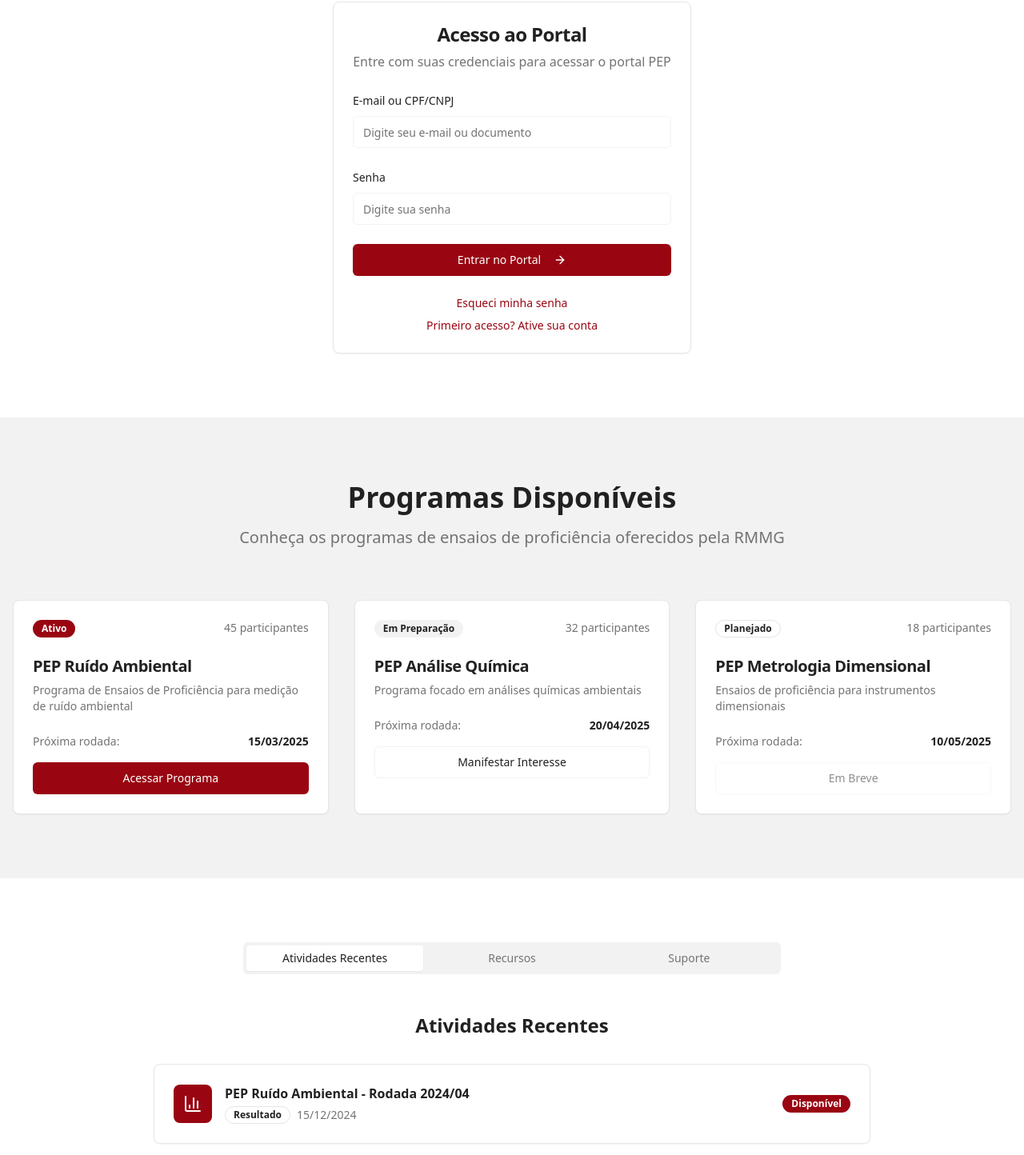
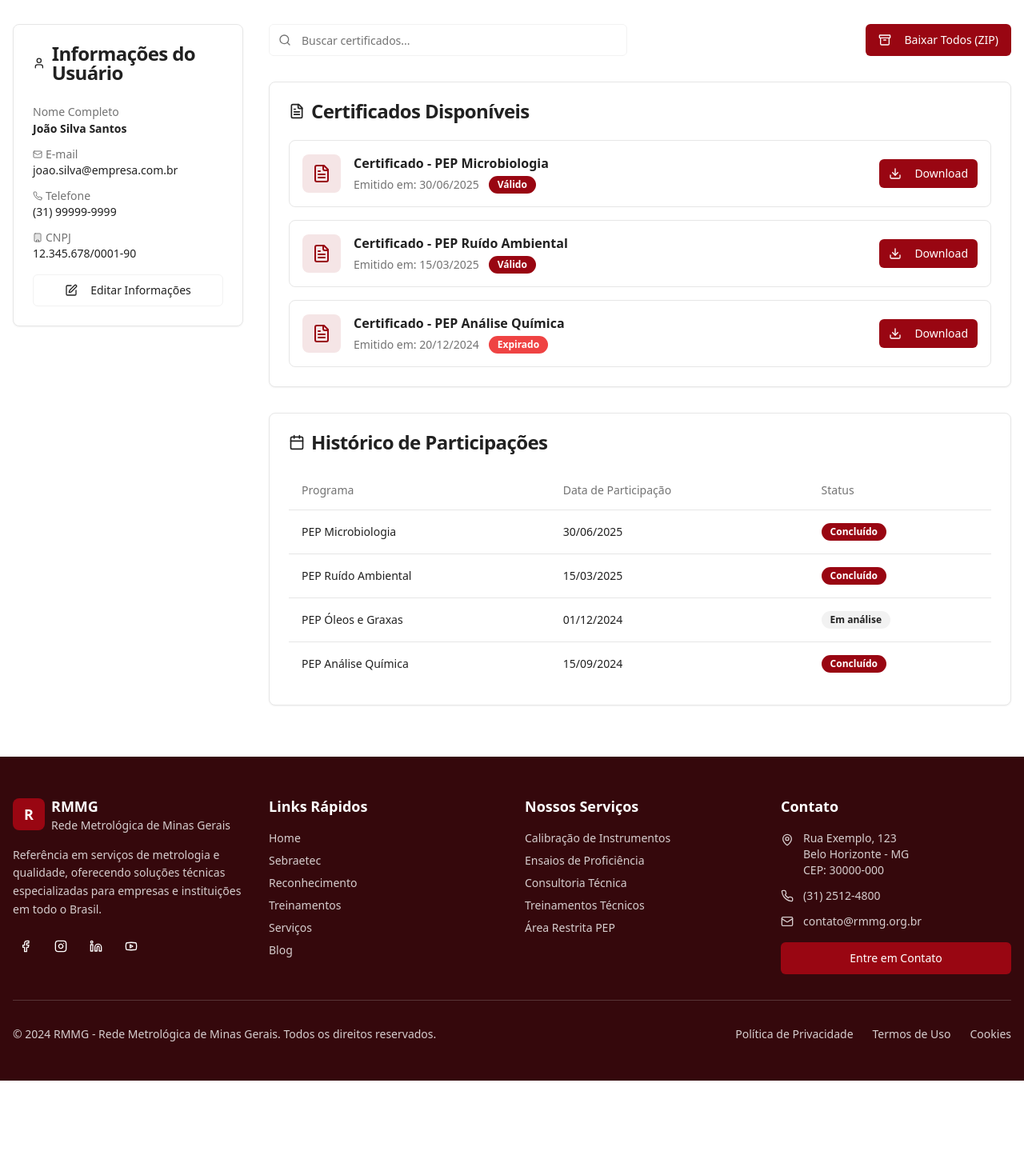
Before and after one commit to Winove33win/rmmg-visual-redesign-project, a React (Vite) app: page /area-restrita in a window 1280 px wide. Shown: the part 623-2067 px from the top of the page at 80% size. After the commit the page ends 1974 px from the top, so only its background shows below. Built offline with nearby package versions, Linux system fonts and the light colour scheme.

Commit message:
Implement certificate and history page
Implement the design for the certificate and participation history page, including user information, certificate display, and participation history.

```diff
--- a/src/pages/AreaRestrita.tsx
+++ b/src/pages/AreaRestrita.tsx
@@ -1,4 +1,4 @@
-import { Lock, User, Calendar, Download, BarChart3, Bell, Settings, ArrowRight } from "lucide-react";
+import { Lock, User, Calendar, Download, BarChart3, Bell, Settings, ArrowRight, FileText, Award, Search, Archive, Edit, Phone, Mail, Building } from "lucide-react";
 import Header from "@/components/Header";
 import Footer from "@/components/Footer";
 import { Button } from "@/components/ui/button";
@@ -7,313 +7,270 @@ import { Badge } from "@/components/ui/badge";
 import { Input } from "@/components/ui/input";
 import { Label } from "@/components/ui/label";
 import { Tabs, TabsContent, TabsList, TabsTrigger } from "@/components/ui/tabs";
+import { Table, TableBody, TableCell, TableHead, TableHeader, TableRow } from "@/components/ui/table";
 
 const AreaRestrita = () => {
-  const pepPrograms = [
+  const userInfo = {
+    name: "João Silva Santos",
+    email: "joao.silva@empresa.com.br",
+    phone: "(31) 99999-9999",
+    cnpj: "12.345.678/0001-90"
+  };
+
+  const certificates = [
     {
-      title: "PEP Ruído Ambiental",
-      status: "Ativo",
-      participants: 45,
-      nextRound: "2025-03-15",
-      description: "Programa de Ensaios de Proficiência para medição de ruído ambiental"
-    },
-    {
-      title: "PEP Análise Química",
-      status: "Em Preparação",
-      participants: 32,
-      nextRound: "2025-04-20",
-      description: "Programa focado em análises químicas ambientais"
-    },
-    {
-      title: "PEP Metrologia Dimensional",
-      status: "Planejado",
-      participants: 18,
-      nextRound: "2025-05-10",
-      description: "Ensaios de proficiência para instrumentos dimensionais"
-    }
-  ];
-
-  const recentActivities = [
-    {
-      type: "Resultado",
-      title: "PEP Ruído Ambiental - Rodada 2024/04",
-      date: "2024-12-15",
-      status: "Disponível"
-    },
-    {
-      type: "Inscrição",
-      title: "Nova rodada PEP Análise Química",
-      date: "2024-12-10",
-      status: "Aberta"
-    },
-    {
-      type: "Relatório",
-      title: "Relatório Técnico PEP-RA-2024",
-      date: "2024-12-08",
-      status: "Publicado"
-    }
-  ];
-
-  const resources = [
-    {
-      title: "Manual do Participante",
-      description: "Guia completo para participação nos programas PEP",
-      type: "PDF",
-      size: "2.5 MB"
-    },
-    {
-      title: "Formulário de Inscrição",
-      description: "Formulário para inscrição em novos programas",
-      type: "PDF",
-      size: "850 KB"
-    },
-    {
-      title: "Critérios de Avaliação",
-      description: "Documento com critérios de avaliação dos resultados",
+      id: 1,
+      name: "Certificado - PEP Microbiologia",
+      issueDate: "2025-06-30",
+      status: "Válido",
       type: "PDF",
       size: "1.2 MB"
     },
     {
-      title: "Histórico de Resultados",
-      description: "Compilação de resultados históricos",
-      type: "Excel",
-      size: "3.8 MB"
+      id: 2,
+      name: "Certificado - PEP Ruído Ambiental",
+      issueDate: "2025-03-15",
+      status: "Válido",
+      type: "PDF",
+      size: "980 KB"
+    },
+    {
+      id: 3,
+      name: "Certificado - PEP Análise Química",
+      issueDate: "2024-12-20",
+      status: "Expirado",
+      type: "PDF",
+      size: "1.1 MB"
+    }
+  ];
+
+  const participationHistory = [
+    {
+      id: 1,
+      program: "PEP Microbiologia",
+      participationDate: "2025-06-30",
+      status: "Concluído"
+    },
+    {
+      id: 2,
+      program: "PEP Ruído Ambiental",
+      participationDate: "2025-03-15",
+      status: "Concluído"
+    },
+    {
+      id: 3,
+      program: "PEP Óleos e Graxas",
+      participationDate: "2024-12-01",
+      status: "Em análise"
+    },
+    {
+      id: 4,
+      program: "PEP Análise Química",
+      participationDate: "2024-09-15",
+      status: "Concluído"
     }
   ];
 
   return (
-    <div className="min-h-screen">
+    <div className="min-h-screen bg-background">
       <Header />
 
       <main>
-        {/* Hero Section */}
-        <section className="py-20 bg-gradient-hero text-white">
+        {/* Page Header */}
+        <section className="pt-32 pb-16 bg-gradient-hero text-white">
           <div className="container mx-auto px-4">
-            <div className="max-w-4xl mx-auto text-center space-y-8">
+            <div className="max-w-4xl mx-auto text-center space-y-6">
               <div className="mx-auto w-20 h-20 bg-white/20 backdrop-blur rounded-full flex items-center justify-center mb-6">
-                <Lock className="h-10 w-10 text-white" />
+                <Award className="h-10 w-10 text-white" />
               </div>
-              <h1 className="text-4xl lg:text-6xl font-bold">
-                Área Restrita PEP
+              <h1 className="text-4xl lg:text-5xl font-bold">
+                Certificados e Histórico de Participações
               </h1>
-              <p className="text-xl lg:text-2xl opacity-90">
-                Portal exclusivo para participantes dos Programas de Ensaios de Proficiência da RMMG.
-                Acesse resultados, relatórios e gerencie sua participação.
+              <p className="text-lg lg:text-xl opacity-90 max-w-2xl mx-auto">
+                Acompanhe aqui todos os certificados emitidos e o histórico das suas participações nos programas da RMMG.
               </p>
             </div>
           </div>
         </section>
 
-        {/* Login Section */}
-        <section className="py-20 bg-background">
+        {/* Main Content */}
+        <section className="py-16">
           <div className="container mx-auto px-4">
-            <div className="max-w-md mx-auto">
-              <Card className="shadow-elegant">
-                <CardHeader className="text-center">
-                  <CardTitle className="text-2xl">Acesso ao Portal</CardTitle>
-                  <p className="text-muted-foreground">
-                    Entre com suas credenciais para acessar o portal PEP
-                  </p>
-                </CardHeader>
-                <CardContent className="space-y-6">
-                  <div className="space-y-2">
-                    <Label htmlFor="email">E-mail ou CPF/CNPJ</Label>
-                    <Input id="email" placeholder="Digite seu e-mail ou documento" />
-                  </div>
-                  <div className="space-y-2">
-                    <Label htmlFor="password">Senha</Label>
-                    <Input id="password" type="password" placeholder="Digite sua senha" />
-                  </div>
-                  <Button className="w-full bg-primary hover:bg-primary/90 text-white">
-                    Entrar no Portal
-                    <ArrowRight className="ml-2 h-4 w-4" />
-                  </Button>
-                  <div className="text-center space-y-2">
-                    <a href="#" className="text-sm text-primary hover:underline block">
-                      Esqueci minha senha
-                    </a>
-                    <a href="#" className="text-sm text-primary hover:underline block">
-                      Primeiro acesso? Ative sua conta
-                    </a>
-                  </div>
-                </CardContent>
-              </Card>
-            </div>
-          </div>
-        </section>
+            <div className="grid grid-cols-1 lg:grid-cols-4 gap-8">
 
-        {/* Programs Overview */}
-        <section className="py-20 bg-secondary">
-          <div className="container mx-auto px-4">
-            <div className="text-center mb-16">
-              <h2 className="text-3xl lg:text-4xl font-bold text-foreground mb-4">
-                Programas Disponíveis
-              </h2>
-              <p className="text-xl text-muted-foreground max-w-3xl mx-auto">
-                Conheça os programas de ensaios de proficiência oferecidos pela RMMG
-              </p>
-            </div>
-
-            <div className="grid grid-cols-1 md:grid-cols-3 gap-8">
-              {pepPrograms.map((program, index) => (
-                <Card key={index} className="bg-background hover:shadow-lg transition-all duration-300">
+              {/* User Information Sidebar */}
+              <div className="lg:col-span-1">
+                <Card className="sticky top-8">
                   <CardHeader>
-                    <div className="flex justify-between items-start mb-4">
-                      <Badge
-                        variant={program.status === 'Ativo' ? 'default' : program.status === 'Em Preparação' ? 'secondary' : 'outline'}
-                      >
-                        {program.status}
-                      </Badge>
-                      <span className="text-sm text-muted-foreground">{program.participants} participantes</span>
-                    </div>
-                    <CardTitle className="text-xl">{program.title}</CardTitle>
-                    <p className="text-muted-foreground text-sm">{program.description}</p>
+                    <CardTitle className="flex items-center gap-2">
+                      <User className="h-5 w-5" />
+                      Informações do Usuário
+                    </CardTitle>
                   </CardHeader>
                   <CardContent className="space-y-4">
-                    <div className="flex items-center justify-between">
-                      <span className="text-sm text-muted-foreground">Próxima rodada:</span>
-                      <span className="text-sm font-semibold">{new Date(program.nextRound).toLocaleDateString('pt-BR')}</span>
+                    <div className="space-y-3">
+                      <div>
+                        <Label className="text-sm font-medium text-muted-foreground">Nome Completo</Label>
+                        <p className="text-sm font-semibold">{userInfo.name}</p>
+                      </div>
+                      <div>
+                        <Label className="text-sm font-medium text-muted-foreground flex items-center gap-1">
+                          <Mail className="h-3 w-3" />
+                          E-mail
+                        </Label>
+                        <p className="text-sm">{userInfo.email}</p>
+                      </div>
+                      <div>
+                        <Label className="text-sm font-medium text-muted-foreground flex items-center gap-1">
+                          <Phone className="h-3 w-3" />
+                          Telefone
+                        </Label>
+                        <p className="text-sm">{userInfo.phone}</p>
+                      </div>
+                      <div>
+                        <Label className="text-sm font-medium text-muted-foreground flex items-center gap-1">
+                          <Building className="h-3 w-3" />
+                          CNPJ
+                        </Label>
+                        <p className="text-sm">{userInfo.cnpj}</p>
+                      </div>
                     </div>
-                    <Button
-                      className="w-full"
-                      variant={program.status === 'Ativo' ? 'default' : 'outline'}
-                      disabled={program.status === 'Planejado'}
-                    >
-                      {program.status === 'Ativo' ? 'Acessar Programa' : program.status === 'Em Preparação' ? 'Manifestar Interesse' : 'Em Breve'}
+                    <Button variant="outline" className="w-full mt-6">
+                      <Edit className="h-4 w-4 mr-2" />
+                      Editar Informações
                     </Button>
                   </CardContent>
                 </Card>
-              ))}
-            </div>
-          </div>
-        </section>
+              </div>
 
-        {/* Portal Features */}
-        <section className="py-20 bg-background">
-          <div className="container mx-auto px-4">
-            <Tabs defaultValue="atividades" className="w-full">
-              <TabsList className="grid w-full grid-cols-3 max-w-2xl mx-auto mb-12">
-                <TabsTrigger value="atividades">Atividades Recentes</TabsTrigger>
-                <TabsTrigger value="recursos">Recursos</TabsTrigger>
-                <TabsTrigger value="suporte">Suporte</TabsTrigger>
-              </TabsList>
+              {/* Main Content Area */}
+              <div className="lg:col-span-3 space-y-8">
 
-              <TabsContent value="atividades" className="space-y-8">
-                <div className="max-w-4xl mx-auto">
-                  <h3 className="text-2xl font-bold text-foreground mb-8 text-center">
-                    Atividades Recentes
-                  </h3>
-                  <div className="space-y-4">
-                    {recentActivities.map((activity, index) => (
-                      <Card key={index} className="hover:shadow-lg transition-all duration-300">
-                        <CardContent className="p-6">
-                          <div className="flex items-center justify-between">
+                {/* Search and Actions */}
+                <div className="flex flex-col sm:flex-row gap-4 justify-between items-start sm:items-center">
+                  <div className="relative flex-1 max-w-md">
+                    <Search className="absolute left-3 top-1/2 transform -translate-y-1/2 h-4 w-4 text-muted-foreground" />
+                    <Input
+                      placeholder="Buscar certificados..."
+                      className="pl-10"
+                    />
+                  </div>
+                  <Button className="bg-primary hover:bg-primary/90 text-white">
+                    <Archive className="h-4 w-4 mr-2" />
+                    Baixar Todos (ZIP)
+                  </Button>
+                </div>
+
+                {/* Certificates Section */}
+                <Card>
+                  <CardHeader>
+                    <CardTitle className="flex items-center gap-2">
+                      <FileText className="h-5 w-5" />
+                      Certificados Disponíveis
+                    </CardTitle>
+                  </CardHeader>
+                  <CardContent>
+                    {certificates.length > 0 ? (
+                      <div className="space-y-4">
+                        {certificates.map((certificate) => (
+                          <div
+                            key={certificate.id}
+                            className="flex items-center justify-between p-4 border rounded-lg hover:bg-muted/50 transition-colors"
+                          >
                             <div className="flex items-center space-x-4">
-                              <div className="w-12 h-12 bg-primary rounded-lg flex items-center justify-center">
-                                {activity.type === 'Resultado' && <BarChart3 className="h-6 w-6 text-white" />}
-                                {activity.type === 'Inscrição' && <User className="h-6 w-6 text-white" />}
-                                {activity.type === 'Relatório' && <Download className="h-6 w-6 text-white" />}
+                              <div className="w-12 h-12 bg-primary/10 rounded-lg flex items-center justify-center">
+                                <FileText className="h-6 w-6 text-primary" />
                               </div>
                               <div>
-                                <h4 className="font-semibold">{activity.title}</h4>
-                                <div className="flex items-center space-x-2 mt-1">
-                                  <Badge variant="outline" className="text-xs">{activity.type}</Badge>
+                                <h4 className="font-semibold">{certificate.name}</h4>
+                                <div className="flex items-center space-x-3 mt-1">
                                   <span className="text-sm text-muted-foreground">
-                                    {new Date(activity.date).toLocaleDateString('pt-BR')}
+                                    Emitido em: {new Date(certificate.issueDate).toLocaleDateString('pt-BR')}
                                   </span>
+                                  <Badge
+                                    variant={certificate.status === 'Válido' ? 'default' : 'destructive'}
+                                    className="text-xs"
+                                  >
+                                    {certificate.status}
+                                  </Badge>
                                 </div>
                               </div>
                             </div>
-                            <Badge
-                              variant={activity.status === 'Disponível' ? 'default' : activity.status === 'Aberta' ? 'secondary' : 'outline'}
-                            >
-                              {activity.status}
-                            </Badge>
-                          </div>
-                        </CardContent>
-                      </Card>
-                    ))}
-                  </div>
-                </div>
-              </TabsContent>
-
-              <TabsContent value="recursos" className="space-y-8">
-                <div className="max-w-4xl mx-auto">
-                  <h3 className="text-2xl font-bold text-foreground mb-8 text-center">
-                    Recursos e Downloads
-                  </h3>
-                  <div className="grid grid-cols-1 md:grid-cols-2 gap-6">
-                    {resources.map((resource, index) => (
-                      <Card key={index} className="hover:shadow-lg transition-all duration-300">
-                        <CardContent className="p-6">
-                          <div className="flex items-center justify-between">
-                            <div className="flex items-center space-x-4">
-                              <div className="w-12 h-12 bg-primary rounded-lg flex items-center justify-center">
-                                <Download className="h-6 w-6 text-white" />
-                              </div>
-                              <div>
-                                <h4 className="font-semibold">{resource.title}</h4>
-                                <p className="text-sm text-muted-foreground">{resource.description}</p>
-                                <div className="flex items-center space-x-2 mt-1">
-                                  <Badge variant="outline" className="text-xs">{resource.type}</Badge>
-                                  <span className="text-xs text-muted-foreground">{resource.size}</span>
-                                </div>
-                              </div>
-                            </div>
-                            <Button size="sm">
-                              <Download className="h-4 w-4" />
+                            <Button size="sm" className="bg-primary hover:bg-primary/90 text-white">
+                              <Download className="h-4 w-4 mr-2" />
+                              Download
                             </Button>
                           </div>
-                        </CardContent>
-                      </Card>
-                    ))}
-                  </div>
-                </div>
-              </TabsContent>
+                        ))}
+                      </div>
+                    ) : (
+                      <div className="text-center py-8">
+                        <FileText className="h-12 w-12 text-muted-foreground mx-auto mb-4" />
+                        <h3 className="text-lg font-semibold mb-2">Nenhum certificado encontrado</h3>
+                        <p className="text-muted-foreground">
+                          Você ainda não possui certificados emitidos.
+                        </p>
+                      </div>
+                    )}
+                  </CardContent>
+                </Card>
 
-              <TabsContent value="suporte" className="space-y-8">
-                <div className="max-w-2xl mx-auto text-center space-y-8">
-                  <h3 className="text-2xl font-bold text-foreground">
-                    Suporte Técnico
-                  </h3>
-                  <p className="text-muted-foreground">
-                    Nossa equipe está pronta para ajudá-lo com qualquer dúvida sobre os programas PEP
-                  </p>
-
-                  <div className="grid grid-cols-1 md:grid-cols-2 gap-6">
-                    <Card className="text-center">
-                      <CardContent className="p-6 space-y-4">
-                        <div className="mx-auto w-12 h-12 bg-primary rounded-full flex items-center justify-center">
-                          <Bell className="h-6 w-6 text-white" />
-                        </div>
-                        <h4 className="font-semibold">Contato Direto</h4>
-                        <p className="text-sm text-muted-foreground">
-                          pep@rmmg.org.br<br />
-                          (31) 2512-4800
+                {/* Participation History Section */}
+                <Card>
+                  <CardHeader>
+                    <CardTitle className="flex items-center gap-2">
+                      <Calendar className="h-5 w-5" />
+                      Histórico de Participações
+                    </CardTitle>
+                  </CardHeader>
+                  <CardContent>
+                    {participationHistory.length > 0 ? (
+                      <div className="overflow-x-auto">
+                        <Table>
+                          <TableHeader>
+                            <TableRow>
+                              <TableHead>Programa</TableHead>
+                              <TableHead>Data de Participação</TableHead>
+                              <TableHead>Status</TableHead>
+                            </TableRow>
+                          </TableHeader>
+                          <TableBody>
+                            {participationHistory.map((participation) => (
+                              <TableRow key={participation.id} className="hover:bg-muted/50">
+                                <TableCell className="font-medium">
+                                  {participation.program}
+                                </TableCell>
+                                <TableCell>
+                                  {new Date(participation.participationDate).toLocaleDateString('pt-BR')}
+                                </TableCell>
+                                <TableCell>
+                                  <Badge
+                                    variant={
+                                      participation.status === 'Concluído' ? 'default' :
+                                      participation.status === 'Em análise' ? 'secondary' : 'outline'
+                                    }
+                                  >
+                                    {participation.status}
+                                  </Badge>
+                                </TableCell>
+                              </TableRow>
+                            ))}
+                          </TableBody>
+                        </Table>
+                      </div>
+                    ) : (
+                      <div className="text-center py-8">
+                        <Calendar className="h-12 w-12 text-muted-foreground mx-auto mb-4" />
+                        <h3 className="text-lg font-semibold mb-2">Nenhuma participação encontrada</h3>
+                        <p className="text-muted-foreground">
+                          Você ainda não possui histórico de participações.
                         </p>
-                      </CardContent>
-                    </Card>
-
-                    <Card className="text-center">
-                      <CardContent className="p-6 space-y-4">
-                        <div className="mx-auto w-12 h-12 bg-primary rounded-full flex items-center justify-center">
-                          <Settings className="h-6 w-6 text-white" />
-                        </div>
-                        <h4 className="font-semibold">Suporte Técnico</h4>
-                        <p className="text-sm text-muted-foreground">
-                          Horário de atendimento:<br />
-                          Segunda a Sexta, 8h às 17h
-                        </p>
-                      </CardContent>
-                    </Card>
-                  </div>
-
-                  <Button size="lg" className="bg-primary hover:bg-primary/90 text-white">
-                    Abrir Chamado de Suporte
-                  </Button>
-                </div>
-              </TabsContent>
-            </Tabs>
+                      </div>
+                    )}
+                  </CardContent>
+                </Card>
+              </div>
+            </div>
           </div>
         </section>
       </main>
```
